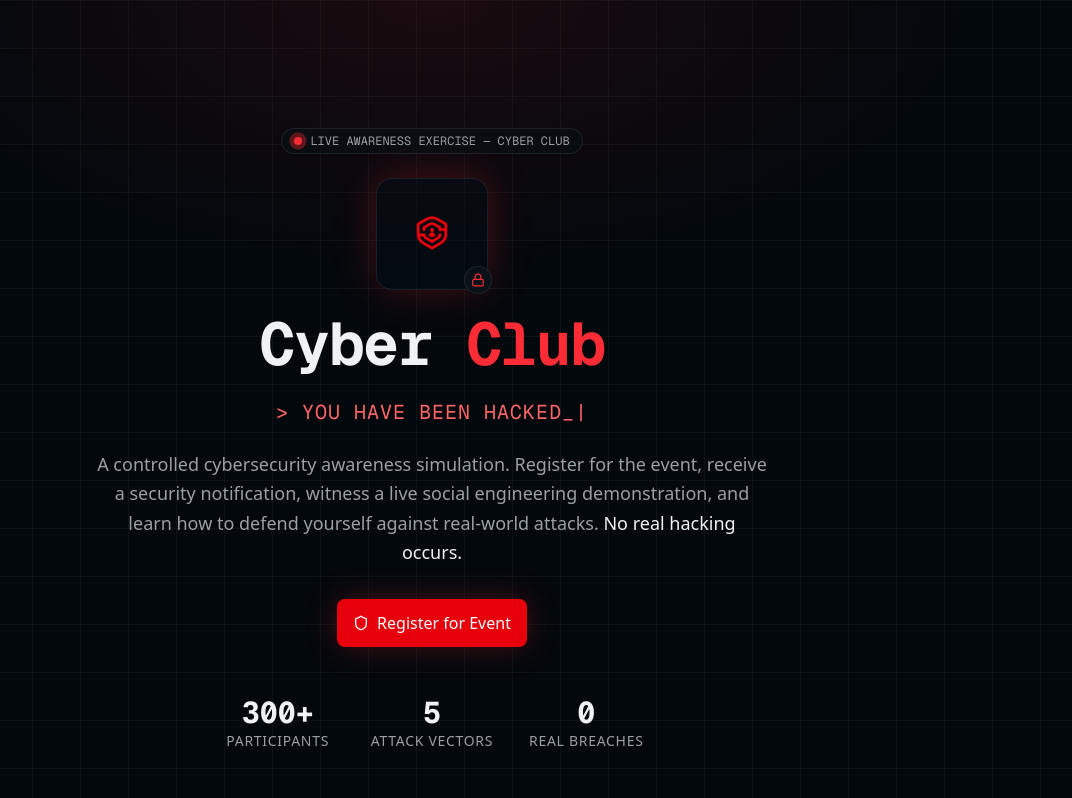
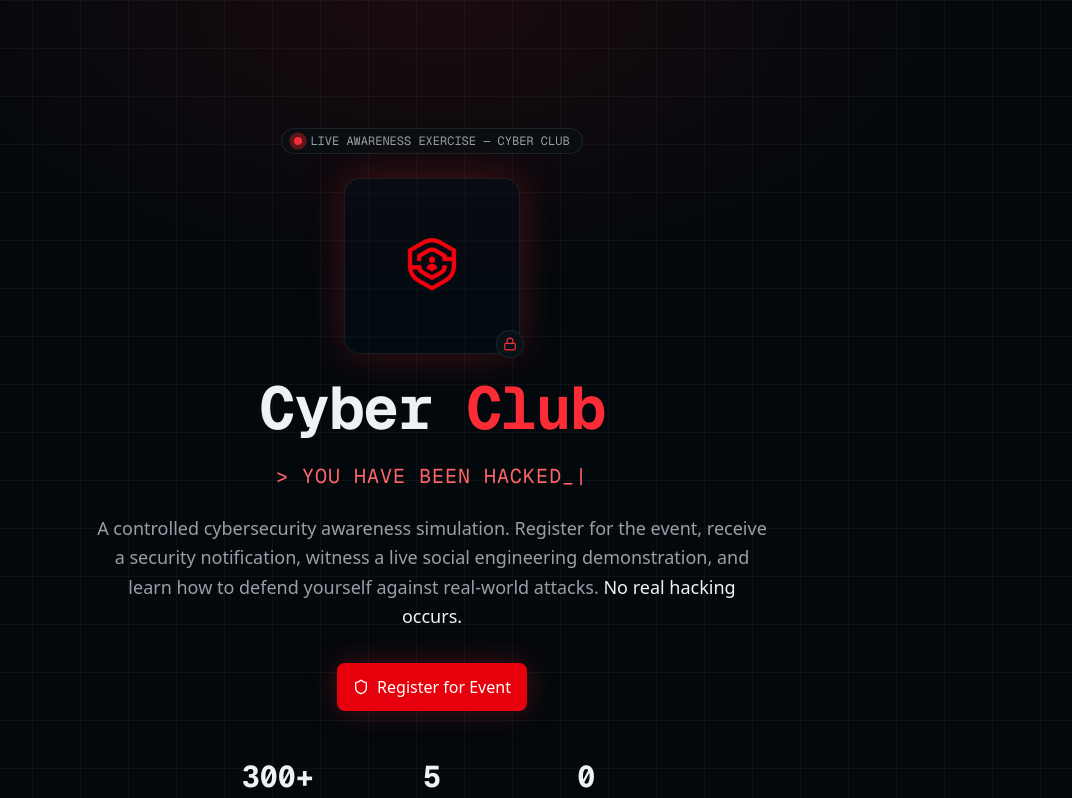
Before and after one commit to Adi103-ETAI/qr-trap, a Next.js app: page / in a window 1280 px wide. Shown: the top 798 px of the page, without its empty margins (208-1280 px from the left). Built offline with nearby package versions, Linux system fonts and the light colour scheme.

Commit message:
ui: enlarge hero logo (96/112px -> 144/176px)

```diff
--- a/src/components/landing/Hero.tsx
+++ b/src/components/landing/Hero.tsx
@@ -35,12 +35,12 @@ export function Hero() {
           transition={{ duration: 0.6, delay: 0.1 }}
           className="relative"
         >
-          <div className="relative h-24 w-24 sm:h-28 sm:w-28 rounded-2xl overflow-hidden bg-card/40 border border-border flex items-center justify-center shadow-[0_0_40px_rgba(220,38,38,0.3)]">
+          <div className="relative h-36 w-36 sm:h-44 sm:w-44 rounded-2xl overflow-hidden bg-card/40 border border-border flex items-center justify-center shadow-[0_0_40px_rgba(220,38,38,0.3)]">
             <Image
               src="/cyberclub-optimized.png"
               alt="Cyber Club logo"
-              width={112}
-              height={112}
+              width={176}
+              height={176}
               className="h-full w-full object-contain"
               priority
             />
```
